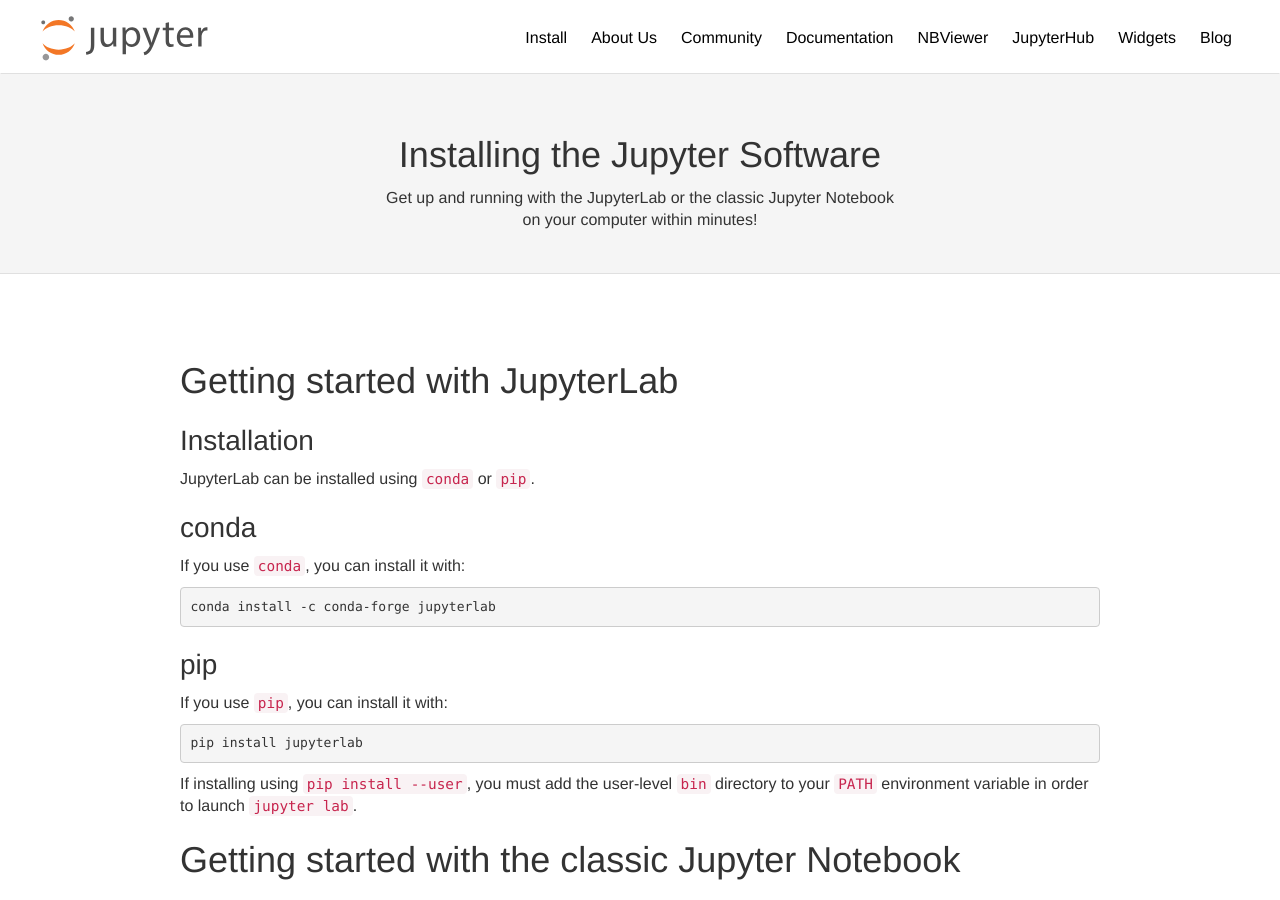
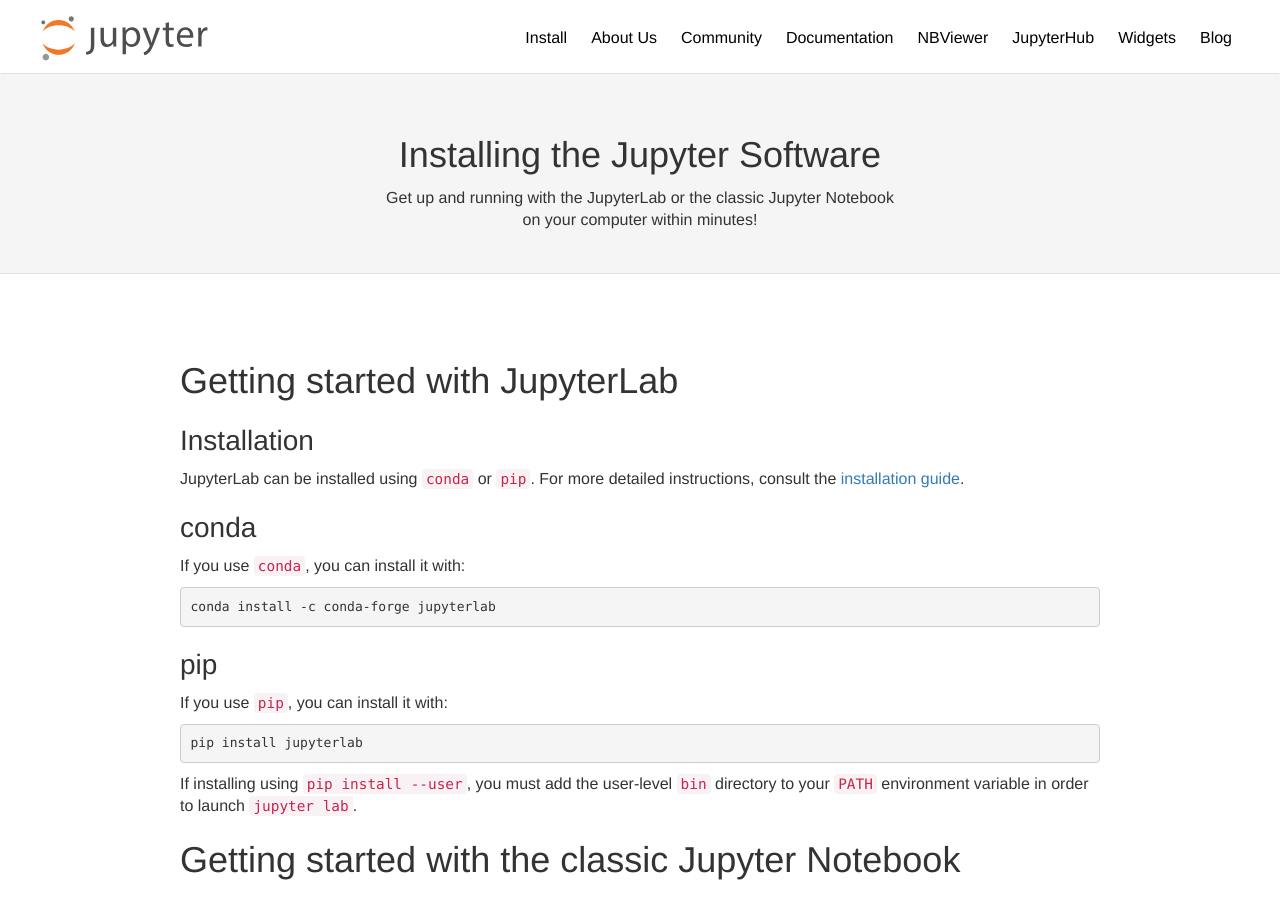
Before and after one commit to jupyter/jupyter.github.io, a Jekyll site: the page built from install.md, in a window 1280 px wide and 900 px high. Built offline with Jekyll 4.4.1, drawn with Linux system fonts in a browser that asks for light colours; comment, search, counter and statistics services are not loaded.

Commit message:
Update install docs.

```diff
--- a/install.md
+++ b/install.md
@@ -9,7 +9,7 @@
 
 ### Installation
 
-JupyterLab can be installed using `conda` or `pip`.
+JupyterLab can be installed using `conda` or `pip`. For more detailed instructions, consult the [installation guide](http://jupyterlab.readthedocs.io/en/stable/getting_started/installation.html).
 
 ### conda
 
```
